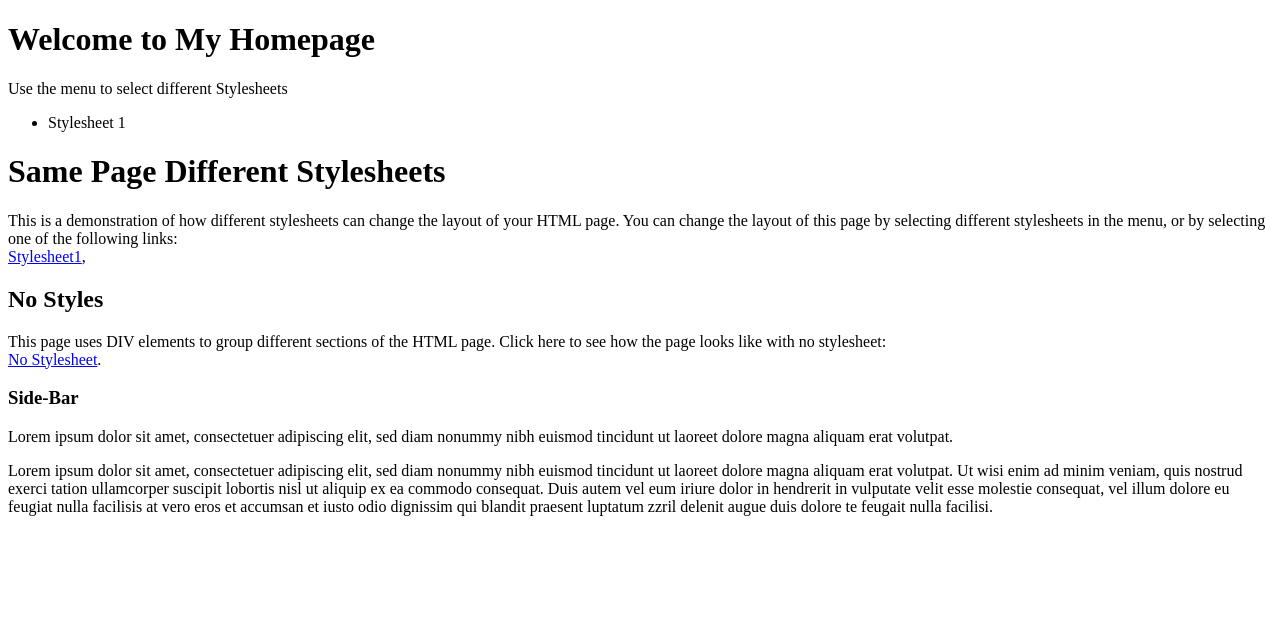
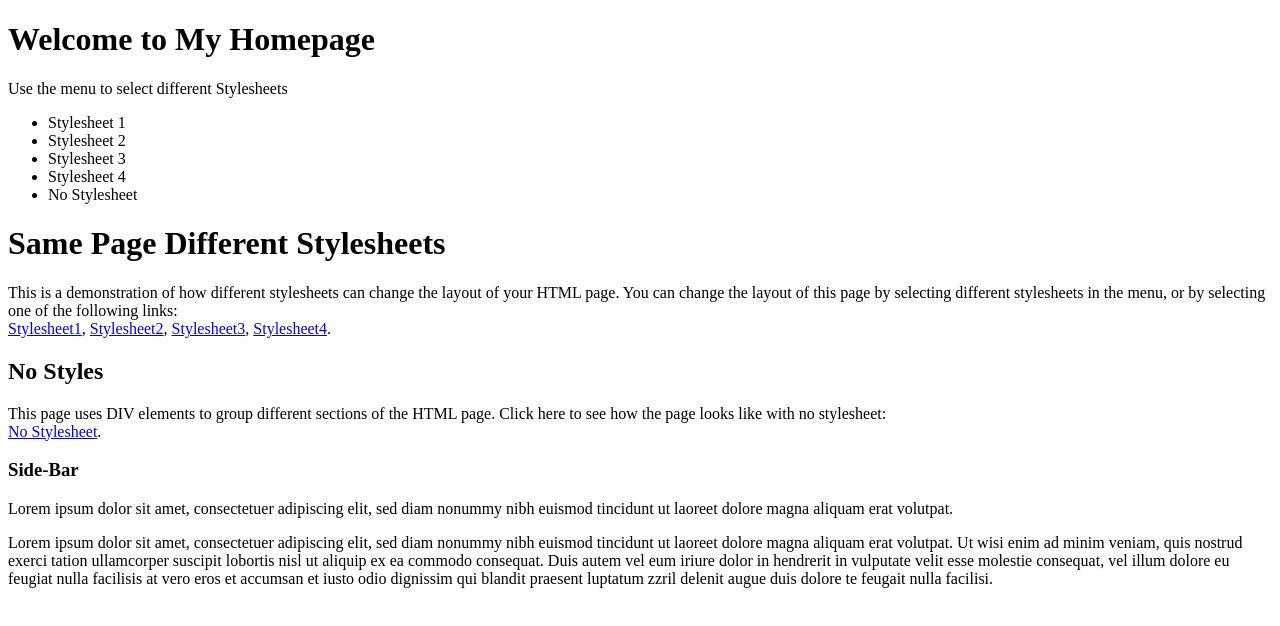
Before and after one commit to jay22c/project2, a plain HTML site: page nostyle.html in a window 1280 px wide. Drawn offline with Linux system fonts and the light colour scheme.

Commit message:
update nostyle

```diff
--- a/nostyle.html
+++ b/nostyle.html
@@ -15,16 +15,20 @@
   <div class="wrapper">
    <div id="menubar">
      <ul id="menulist">
-       <li class="menuitem" onclick="reStyle(0)">Stylesheet 1
+        <li class="menuitem" onclick="reStyle(0)">Stylesheet 1
+        <li class="menuitem" onclick="reStyle(1)">Stylesheet 2
+        <li class="menuitem" onclick="reStyle(2)">Stylesheet 3
+        <li class="menuitem" onclick="reStyle(3)">Stylesheet 4
+        <li class="menuitem" onclick="noStyles()">No Stylesheet
      </ul>
     </div>
     <div id="main">
       <h1>Same Page Different Stylesheets</h1>
       <p>This is a demonstration of how different stylesheets can change the layout of your HTML page. You can change the layout of this page by selecting different stylesheets in the menu, or by selecting one of the following links:<br>
       <a href="#" onclick="reStyle(0);return false">Stylesheet1</a>,
-      <!-- <a href="#" onclick="reStyle(1);return false">Stylesheet2</a>,
+      <a href="#" onclick="reStyle(1);return false">Stylesheet2</a>,
       <a href="#" onclick="reStyle(2);return false">Stylesheet3</a>,
-      <a href="#" onclick="reStyle(3);return false">Stylesheet4</a>. -->
+      <a href="#" onclick="reStyle(3);return false">Stylesheet4</a>.
       </p>
        <h2>No Styles</h2>
       <p>This page uses DIV elements to group different sections of the HTML page. Click here to see how the page looks like with no stylesheet:<br><a href="#" onclick="noStyles();return false">No Stylesheet</a>.</p>
@@ -44,8 +48,8 @@
 <script>
 function noStyles() {
     document.styleSheets[0].disabled = true;
-    // document.styleSheets[1].disabled = true;
-    // document.styleSheets[2].disabled = true;
+    document.styleSheets[1].disabled = true;
+    document.styleSheets[2].disabled = true;
     // document.styleSheets[3].disabled = true;
 }
 
```
